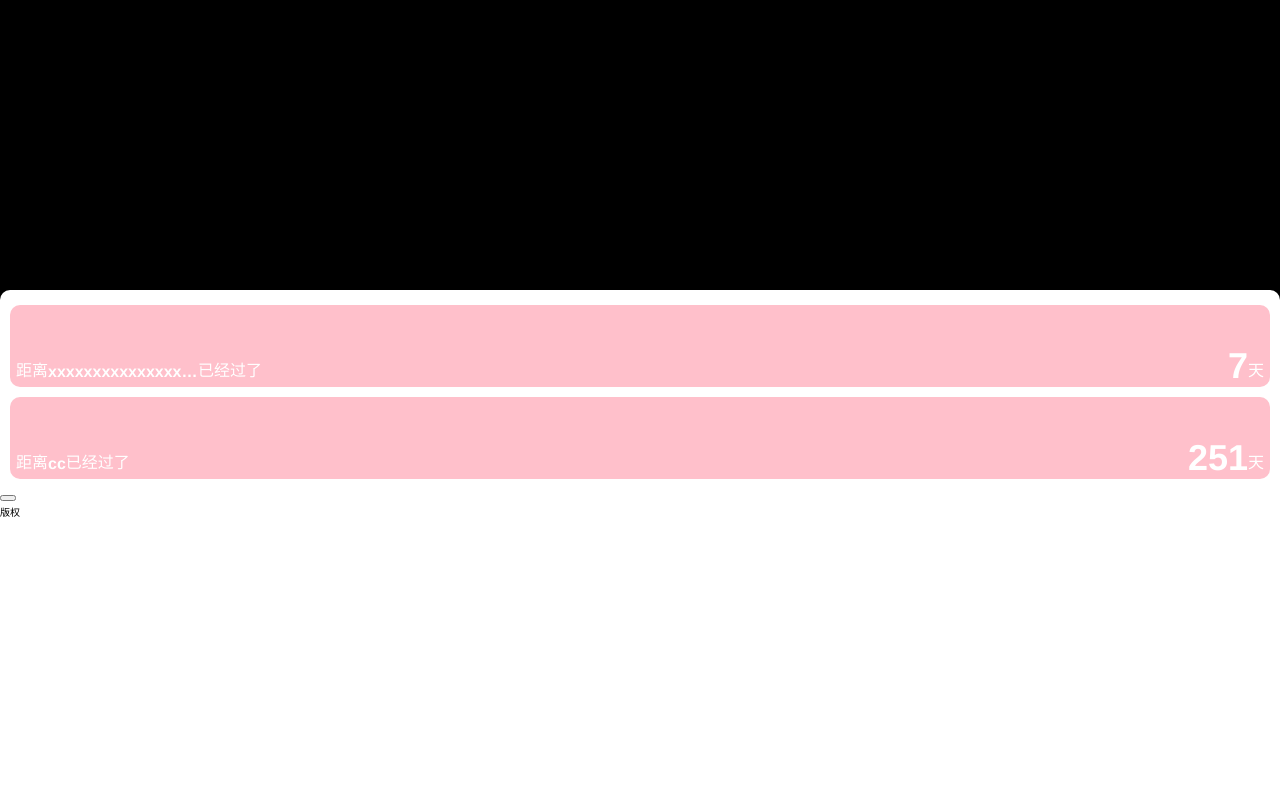
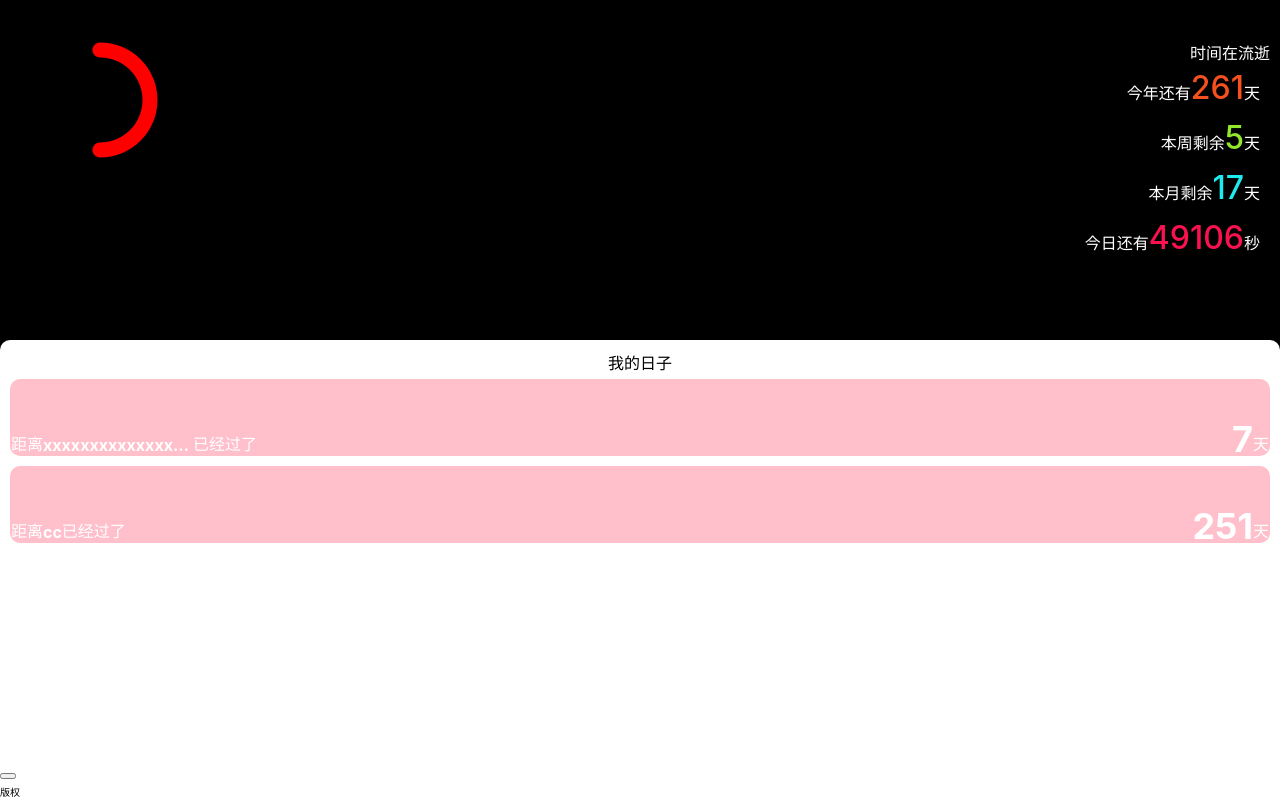
Before and after one commit to glink25/my-days, a Vue app: page / in a window 1280 px wide. Built offline with nearby package versions, Linux system fonts and the light colour scheme.

Commit message:
feat: add component vue

```diff
--- a/src/App.vue
+++ b/src/App.vue
@@ -1,11 +1,11 @@
 <template>
   <div id="app">
     <div class="fixed-zone">
-      <TimeZone />
+      <TimeZone ref="timeZone" />
     </div>
     <div class="content-zone">
-      <div class="placeholder"></div>
-      <DaysZone />
+      <div class="placeholder" @click="change"></div>
+      <DaysZone class="days" />
     </div>
   </div>
 </template>
@@ -20,18 +20,30 @@ export default {
     DaysZone,
     TimeZone,
   },
+  methods: {
+    change() {
+      const digital = this.$refs.timeZone.$refs.digital;
+      digital.isLeft = !digital.isLeft;
+    },
+  },
 };
 </script>
 
 <style>
 @import url(./style/_variable.css);
+html,
 body {
   padding: 0;
   margin: 0;
-  background-color: var(--bg-color);
+  width: 100%;
+  height: 100%;
+  background-color: var(--bg-color) !important;
+}
+* {
+  font-family: "SF Pro SC", "SF Pro Text", "SF Pro Icons", "PingFang SC",
+    "Helvetica Neue", "Helvetica", "Arial", sans-serif;
 }
 #app {
-  font-family: Avenir, Helvetica, Arial, sans-serif;
   -webkit-font-smoothing: antialiased;
   -moz-osx-font-smoothing: grayscale;
   height: 100%;
@@ -47,10 +59,15 @@ body {
   width: 100%;
   height: 100%;
   background: transparent;
+  display: flex;
+  flex-flow: column nowrap;
 }
 .placeholder {
+  flex: 1 320px;
   width: 100%;
-  height: 290px;
   background: none;
 }
+.days {
+  flex: 1 430px;
+}
 </style>
--- a/src/components/DaysZone.vue
+++ b/src/components/DaysZone.vue
@@ -51,5 +51,8 @@ export default {
   background-color: var(--list-bg-color);
   border-radius: var(--radius) var(--radius) 0 0;
   padding-top: var(--radius);
+  display: flex;
+  flex-flow: column nowrap;
+  justify-content: space-between;
 }
 </style>
--- a/src/components/TimeZone.vue
+++ b/src/components/TimeZone.vue
@@ -1,9 +1,27 @@
 <template>
-  <div>time</div>
+  <div class="time-zone">
+    <Progress class="progress-zone" />
+    <Digital ref="digital" class="digital-zone" />
+  </div>
 </template>
 <script>
+import Progress from "./modules/Progress";
+import Digital from "./modules/Digital";
 export default {
   name: "TimeZone",
+  components: { Progress, Digital },
 };
 </script>
-<style scoped></style>
+<style scoped>
+.time-zone {
+  height: 100%;
+}
+.progress-zone {
+  height: 100%;
+}
+.digital-zone {
+  position: relative;
+  height: 100%;
+  top: -100%;
+}
+</style>
--- a/src/components/modules/Digital.vue
+++ b/src/components/modules/Digital.vue
@@ -1,9 +1,119 @@
 <template>
-  <div>Digital</div>
+  <div class="digital-wrapper">
+    <span>时间在流逝</span>
+    <div class="item">
+      <span>今年{{ isLeft ? "还有" : "已过了" }}</span
+      ><span class="num orange">{{ yearLeft }}</span
+      ><span>天</span>
+    </div>
+    <div class="item">
+      <span>本周{{ isLeft ? "剩余" : "已过了" }}</span
+      ><span class="num green">{{ weekLeft }}</span
+      ><span>天</span>
+    </div>
+    <div class="item">
+      <span>本月{{ isLeft ? "剩余" : "已过了" }}</span
+      ><span class="num blue">{{ monthLeft }}</span
+      ><span>天</span>
+    </div>
+    <div class="item">
+      <span>今日{{ isLeft ? "还有" : "已过了" }}</span
+      ><span class="num red">{{ seconds }}</span
+      ><span>秒</span>
+    </div>
+  </div>
 </template>
 <script>
+import dayjs from "dayjs";
+const weekday = require("dayjs/plugin/weekday");
+dayjs.extend(weekday);
+
 export default {
   name: "Digital",
+  data() {
+    return { isLeft: true, seconds: 0, tick: "" };
+  },
+  computed: {
+    yearLeft() {
+      if (this.isLeft) return dayjs().diff(dayjs().startOf("year"), "day");
+      return dayjs()
+        .endOf("year")
+        .diff(dayjs(), "day");
+    },
+    weekLeft() {
+      if (this.isLeft) return dayjs().weekday();
+      return 7 - dayjs().weekday();
+    },
+    monthLeft() {
+      if (this.isLeft) return dayjs().diff(dayjs().startOf("month"), "day");
+      return dayjs()
+        .endOf("month")
+        .diff(dayjs(), "day");
+    },
+  },
+  watch: {
+    isLeft() {
+      this.setSeconds();
+    },
+  },
+  mounted() {
+    this.setSeconds();
+  },
+  beforeDestroy() {
+    clearInterval(this.tick);
+    this.tick = null;
+  },
+  methods: {
+    setSeconds() {
+      clearInterval(this.tick);
+      this.tick = null;
+      this.tick = null;
+      const that = this;
+      if (this.isLeft) {
+        this.tick = setInterval(() => {
+          that.seconds = dayjs()
+            .endOf("day")
+            .diff(dayjs(), "second");
+        }, 1000);
+      } else {
+        this.tick = setInterval(() => {
+          that.seconds = dayjs().diff(dayjs().startOf("day"), "second");
+        }, 1000);
+      }
+    },
+  },
 };
 </script>
-<style scoped></style>
+<style scoped>
+.digital-wrapper {
+  margin: 40px 10px 10px 0;
+  display: flex;
+  flex-flow: column nowrap;
+  justify-content: flex-start;
+  align-items: flex-end;
+}
+.digital-wrapper span {
+  color: var(--list-color);
+}
+.item {
+  padding: 10px;
+  vertical-align: bottom;
+}
+.num {
+  font-size: 32px;
+  font-weight: 500;
+  line-height: 85%;
+}
+.num.orange {
+  color: var(--orange);
+}
+.num.green {
+  color: var(--green);
+}
+.num.blue {
+  color: var(--blue);
+}
+.num.red {
+  color: var(--red);
+}
+</style>
--- a/src/components/modules/List.vue
+++ b/src/components/modules/List.vue
@@ -1,12 +1,19 @@
 <template>
   <div class="list">
+    <span class="title">{{
+      lists.length ? "我的日子" : "还没有日子，去添加吧"
+    }}</span>
     <div
       v-for="(item, index) in lists"
       :key="index"
       :class="'list-item'"
       :style="{ background: item.background }"
       @click="itemClick(item)"
+      @touchstart="touchStart($event, index)"
+      @touchmove="touchMove($event, index)"
+      @touchend="touchEnd($event, index)"
     >
+      <div class="item-content" :style="{ left: `${left[index]}px` }">
         <template v-if="item.status === 'now'">
           <span>今天是{{ item.name }}</span>
         </template>
@@ -24,6 +31,11 @@
           </div>
         </template>
       </div>
+      <div
+        class="item-append"
+        :style="{ left: `calc(100% + ${left[index]}px)` }"
+      ></div>
+    </div>
   </div>
 </template>
 <script>
@@ -38,7 +50,10 @@ export default {
     data: { type: Array, required: true },
   },
   data() {
-    return {};
+    return {
+      left: [],
+      startX: 0,
+    };
   },
   computed: {
     lists() {
@@ -47,15 +62,38 @@ export default {
         return {
           ...e,
           num,
-          status: num === 0 ? "now" : num > 0 ? "after" : "before", //before:after:now
+          status: num === 0 ? "now" : num > 0 ? "after" : "before",
           background: "pink",
         };
       });
     },
   },
+  watch: {
+    lists(val) {
+      this.left = val.map(() => 0);
+    },
+  },
+  mounted() {
+    this.left = this.lists.map(() => 0);
+    console.log(this.left);
+  },
+
   methods: {
     itemClick(val) {
       this.$emit("itemClick", val);
+    },
+    touchStart(e) {
+      this.startX = e.touches[0].clientX;
+      e.preventDefault();
+    },
+    touchMove(e, index) {
+      const offset = e.touches[0].clientX - this.startX;
+      if (offset < 0 && offset > -60) this.left[index] = offset;
+      console.log(this.left);
+    },
+    touchEnd(e) {
+      console.log(e);
+      e.preventDefault();
     },
   },
 };
@@ -67,46 +105,65 @@ export default {
   flex-flow: column nowrap;
   color: var(--list-color);
 }
+span.title {
+  color: black;
+  text-align: center;
+}
 .list-item {
   margin: 5px 0;
-  padding: 5px;
-  height: 70px;
+  height: 75px;
+  /* display: flex;
+  align-items: flex-end;
+  justify-content: space-between; */
+  overflow: hidden;
+  border: 1px solid transparent;
+  border-radius: var(--radius);
+}
+.item-content {
+  width: 100%;
+  height: 100%;
+  position: relative;
   display: flex;
   align-items: flex-end;
   justify-content: space-between;
-
-  border: 1px solid transparent;
-  border-radius: var(--radius);
 }
-.list-item .left {
+.item-content .left {
   display: flex;
   flex-flow: row nowrap;
   justify-content: flex-start;
   align-items: flex-end;
   vertical-align: bottom;
 }
-.list-item .right {
+.item-content .right {
   display: flex;
   flex-flow: row nowrap;
   justify-content: flex-end;
   align-items: flex-end;
   vertical-align: bottom;
 }
-.list-item span {
+.item-content span {
   font-size: 16px;
 }
-.list-item .name {
+.item-content .name {
   font-weight: bold;
   max-width: 150px;
   overflow: hidden;
   text-overflow: ellipsis;
 }
-.list-item .num {
+.item-content .num {
   font-weight: bold;
   font-size: 36px;
-  line-height: 80%;
+  line-height: 85%;
   max-width: 100px;
   overflow: hidden;
   text-overflow: ellipsis;
 }
+.item-append {
+  position: relative;
+  top: -100%;
+  left: 100%;
+  height: calc(100% + 4px);
+  width: 60px;
+  background-color: red;
+}
 </style>
--- a/src/components/modules/Progress.vue
+++ b/src/components/modules/Progress.vue
@@ -1,9 +1,60 @@
 <template>
-  <div>Progress</div>
+  <div class="progress-wrpper">
+    <canvas id="canvas" ref="canvas" style="zoom:0.5" class="canvas"></canvas>
+  </div>
 </template>
 <script>
+const width = 400;
+const height = 400;
+const padding = 10;
+const weight = 30;
+const center = [width / 2, height / 2];
+const P = Math.PI;
+const R = 100;
+function getStart(index) {
+  return [width / 2, height / 2 - R - padding * index];
+}
+function getEnd(index) {
+  const r = center[1] - getStart(index)[1];
+  return [...center, r, ...getAngle(180)];
+}
+function getAngle(angle) {
+  return [-0.5 * P, (angle / 180 - 0.5) * P];
+}
+
 export default {
   name: "Progress",
+  data() {
+    return {};
+  },
+  mounted() {
+    const canvas = this.$refs.canvas;
+    canvas.width = width;
+    canvas.height = height;
+    this.draw();
+  },
+  methods: {
+    draw() {
+      const canvas = this.$refs.canvas;
+      const context = canvas.getContext("2d");
+      context.strokeStyle = "red";
+      context.lineCap = "round";
+      context.lineWidth = weight;
+      context.beginPath();
+      context.moveTo(...getStart(0));
+      context.arc(...getEnd(0));
+      context.stroke();
+    },
+  },
 };
 </script>
-<style scoped></style>
+<style scoped>
+.progress-wrapper {
+  width: 100%;
+  height: 100%;
+  z-index: 1;
+}
+.canvas {
+  z-index: 10;
+}
+</style>
--- a/src/components/ui/Mask.vue
+++ b/src/components/ui/Mask.vue
@@ -1,19 +1,26 @@
 <template>
-  <div v-if="visible" class="mask">
-    <div @click.stop="$emit('update:visible', false)" class="mask-model"></div>
-    <div class="mask-content">
-      <slot></slot>
+  <transition name="mask">
+    <div v-show="visible" class="mask">
+      <transition name="fade">
+        <div
+          v-if="visible"
+          @click.stop="$emit('update:visible', false)"
+          class="mask-model"
+        ></div>
+      </transition>
+      <transition name="slide">
+        <div v-if="visible" class="mask-content">
+          <slot></slot>
+        </div>
+      </transition>
     </div>
-  </div>
+  </transition>
 </template>
 <script>
 export default {
   name: "MaskOver",
   props: {
     visible: { type: Boolean, default: false },
-  },
-  data() {
-    return {};
   },
 };
 </script>
@@ -38,4 +45,35 @@ export default {
   background-color: black;
   opacity: 0.2;
 }
+/* transition */
+.mask-enter,
+.mask-leave-to {
+  transition-delay: 0.4s;
+}
+.mask-enter-active,
+.mask-leave-active {
+  transition-delay: 0.4s;
+}
+/* fade */
+.fade-enter,
+.fade-leave-to {
+  opacity: 0;
+}
+.fade-enter-active {
+  transition: all 0.4s ease;
+}
+.fade-leave-active {
+  transition: all 0.4s ease;
+}
+/* slide */
+.slide-enter,
+.slide-leave-to {
+  transform: translateY(100%);
+}
+.slide-enter-active {
+  transition: all 0.4s;
+}
+.slide-leave-active {
+  transition: all 0.4s;
+}
 </style>
--- a/src/style/_variable.css
+++ b/src/style/_variable.css
@@ -1,6 +1,10 @@
-#app {
+body {
   --bg-color: #000;
   --list-bg-color: #fff;
   --list-color: #fff;
   --radius: 10px;
+  --orange: #f4511e;
+  --red: #fa114f;
+  --green: #92e82a;
+  --blue: #1eeaef;
 }
```
Also changed, not shown: 1 other file (tests, documents, lock files or other folders). Lines whose indentation alone changed are shown as unchanged.
